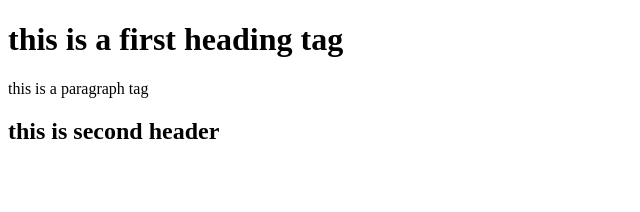
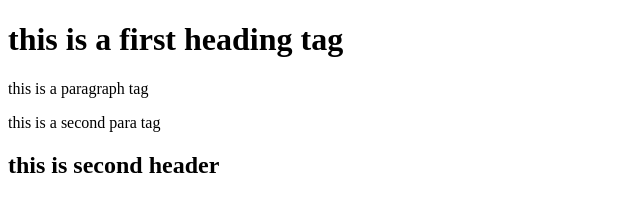
Before and after one commit to Aravind-pendyala24/Sept26pratice, a plain HTML site: page index.html in a window 1280 px wide. Shown: the whole page, without its empty margins (0-640 px from the left). Drawn offline with Linux system fonts and the light colour scheme.

Commit message:
added second para in index html

```diff
--- a/index.html
+++ b/index.html
@@ -9,6 +9,7 @@
 <body>
     <h1>this is a first heading tag </h1>
     <p> this is a paragraph tag</p>
+    <p> this is a second para tag </p>
     <h2>this is second header</h2>
 </body>
 </html>
```
